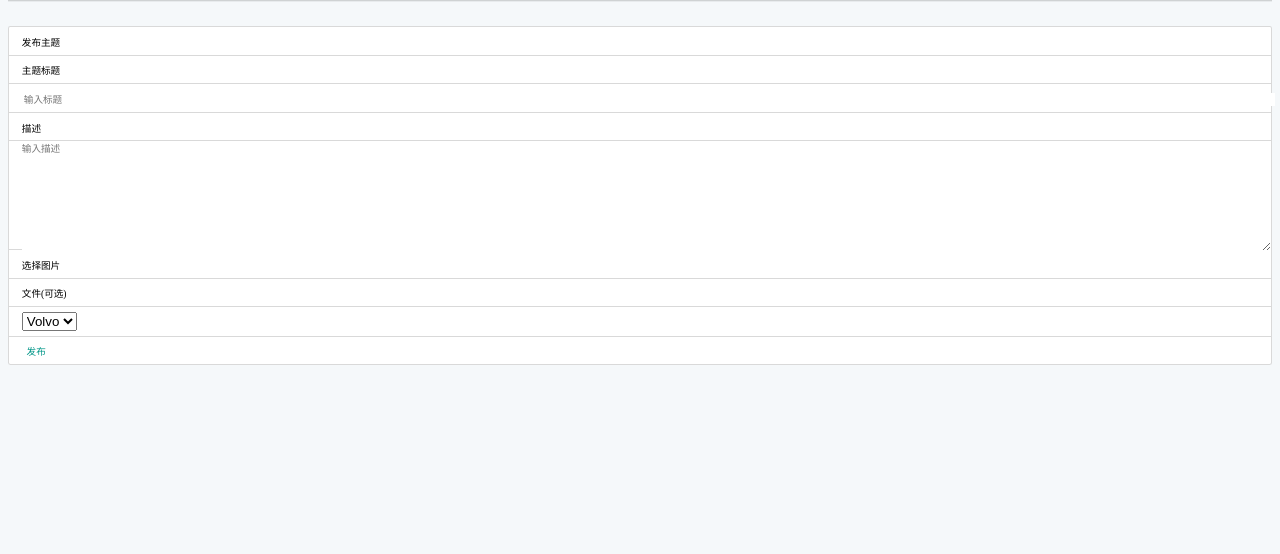
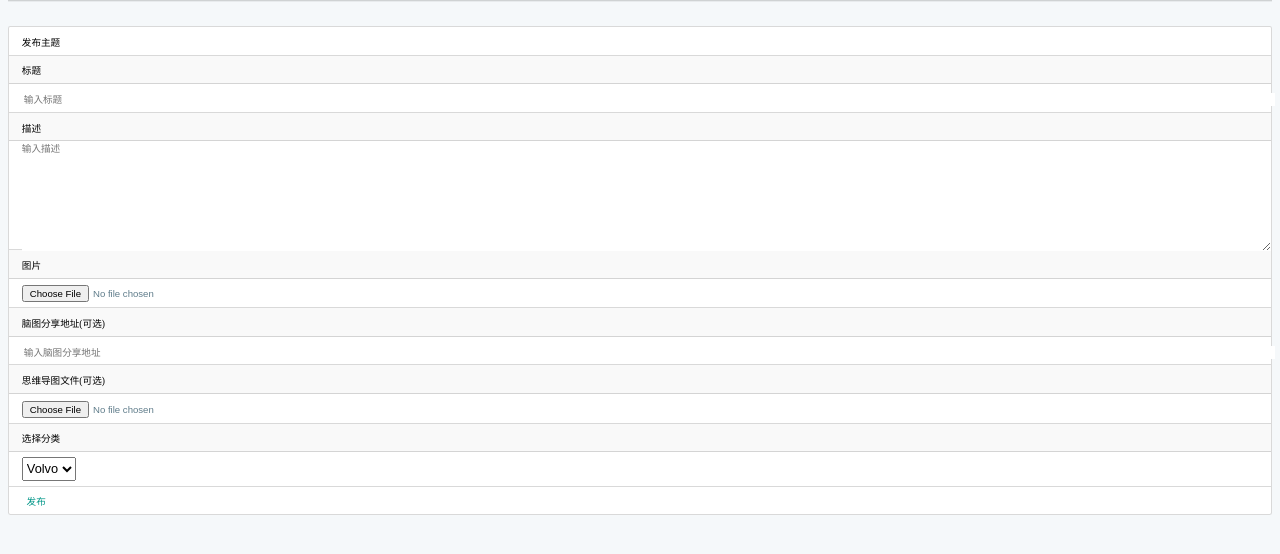
Before and after one commit to bovenson/mindshare, a Django app: page /new-mind in a window 1280 px wide. Shown: the part 48-602 px from the top of the page. Run offline with Django 3.2, Linux system fonts and the light colour scheme; style sheets or scripts are compiled from the project's sources; some libraries are stand-ins or nearby versions.

Commit message:
new mind page;

```diff
--- a/static/mindmap/css/common.css
+++ b/static/mindmap/css/common.css
@@ -64,6 +64,8 @@ a {
 .container-box-item-base, .container-box-item, .container-box-item-bottom, .container-box-item-top {
   padding: 0.3rem .8rem; }
 
+.container-box-item-bk-color {
+  background-color: #f9f9f9; }
 .container-box-item-bottom {
   border-bottom: 1px solid rgba(0, 0, 0, 0.15); }
 .container-box-item-top {
@@ -109,4 +111,6 @@ a {
   .my-button:visited {
     color: #009688; }
 
+/* 文件选择器 */
+
 /*# sourceMappingURL=common.css.map */
--- a/templates/mindmap/index.html
+++ b/templates/mindmap/index.html
@@ -15,6 +15,7 @@
         <div id="midContainer" class="col-lg-8 offset-lg-2">
             <div class="container-box">
                 <div id="category">
+                    <a class="my-link-tag" href="#">全部</a>
                     <a class="my-link-tag" href="#">历史</a>
                     <a class="my-link-tag" href="#">考研</a>
                     <a class="my-link-tag" href="#">数学</a>
--- a/templates/mindmap/mind-new.html
+++ b/templates/mindmap/mind-new.html
@@ -14,36 +14,58 @@
     <div id="bodyContainer" class="container">
         <div id="midContainer" class="col-lg-8 offset-lg-2">
             <div class="container-box">
+                <form>
+                    {% csrf_token %}
                     <div class="container-box-item-bottom">
                         <p class="one-line-tip-p">发布主题</p>
                     </div>
 
-                <div class="container-box-item-bottom">
-                    <p class="one-line-tip-p">主题标题</p>
+                    <div class="container-box-item-bottom container-box-item-bk-color">
+                        <p class="one-line-tip-p">标题</p>
                     </div>
                     <div class="container-box-item-bottom container-box-item-input">
-                    <input placeholder="输入标题" />
+                        <input placeholder="输入标题" name="title"/>
                     </div>
 
-                <div class="container-box-item-bottom">
+                    <div class="container-box-item-bottom container-box-item-bk-color">
                         <p class="one-line-tip-p">描述</p>
                     </div>
                     <div class="container-box-item-bottom container-box-item-input">
-                    <textarea class="no-padding-margin" rows="10" placeholder="输入描述"></textarea>
+                        <textarea class="no-padding-margin" rows="10" placeholder="输入描述" name="description"></textarea>
                     </div>
 
-                <div class="container-box-item-bottom">
-                    <p class="one-line-tip-p">选择图片</p>
+                    <div class="container-box-item-bottom container-box-item-bk-color">
+                        <p class="one-line-tip-p">图片</p>
+                    </div>
+                    <div class="container-box-item-bottom container-box-item-input">
+                        <label class="no-padding-margin">
+                          <input type="file" name="pic" placeholder="选择图片">
+                        </label>
                     </div>
 
+                    <div class="container-box-item-bottom container-box-item-bk-color">
+                        <p class="one-line-tip-p">脑图分享地址(可选)</p>
+                    </div>
+                    <div class="container-box-item-bottom container-box-item-input">
+                        <input placeholder="输入脑图分享地址" name="share-url"/>
+                    </div>
+
+                    <div class="container-box-item-bottom container-box-item-bk-color">
+                        <p class="one-line-tip-p">思维导图文件(可选)</p>
+                    </div>
                     <div class="container-box-item-bottom">
-                    <p class="one-line-tip-p">文件(可选)</p>
+                        <label class="no-padding-margin container-box-item-input">
+                          <input type="file" name="file" placeholder="选择图片">
+                        </label>
                     </div>
 
 
+                    <div class="container-box-item-bottom container-box-item-bk-color">
+                        <p class="one-line-tip-p">选择分类</p>
+                    </div>
                     <div class="container-box-item-bottom">
                         <label class="no-padding-margin">
-                        <select>
+                            <select style="height: 1.5rem; font-size: 0.8rem;">
                                 <option value="volvo">Volvo</option>
                                 <option value="saab">Saab</option>
                                 <option value="opel">Opel</option>
@@ -55,6 +77,7 @@
                     <div class="container-box-item">
                         <a href="#" class="my-button my-button-confirm">发布</a>
                     </div>
+                </form>
             </div>
         </div>
     </div>
```
Also changed, not shown: static/mindmap/css/common.scss (+15 -0 lines), 1 other file. Lines whose indentation alone changed are shown as unchanged.
